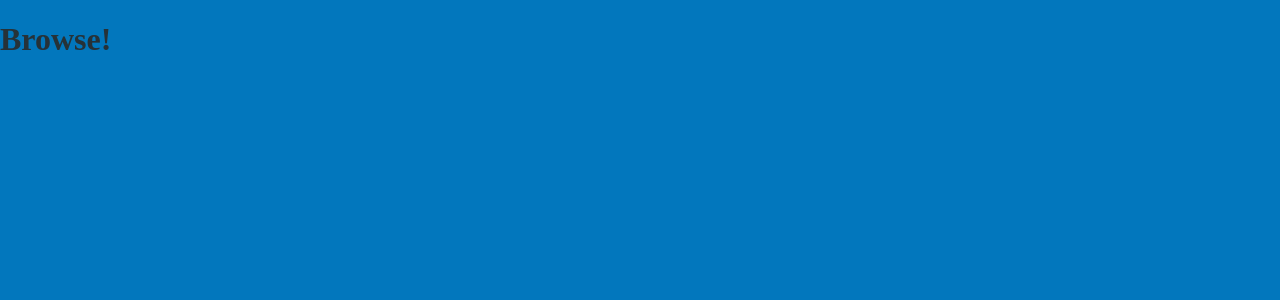
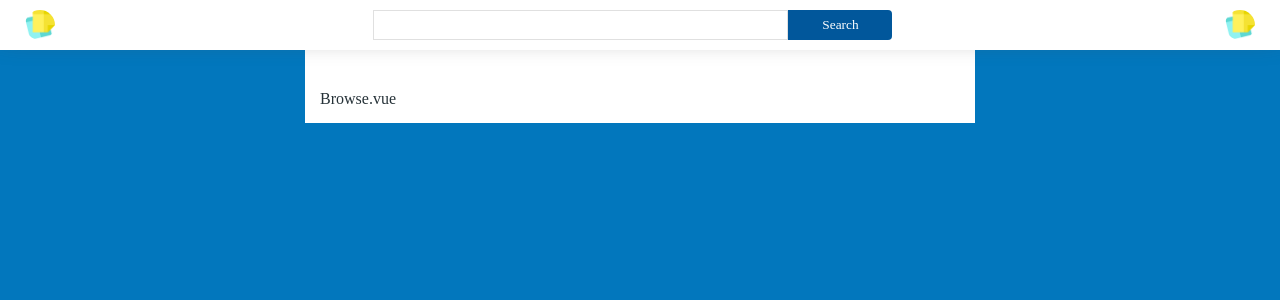
Before and after one commit to danverhans/Homework3, a Vue app: page /#/browse in a window 1280 px wide. Shown: the top 300 px of the page. Built offline with nearby package versions, Linux system fonts and the light colour scheme.

Commit message:
Added toggling and Navbar component

```diff
--- a/src/App.vue
+++ b/src/App.vue
@@ -192,7 +192,6 @@ nav div.avatar-container {
     right: 0;
     top: 50px;
     text-align: left;
-    display: none;
 }
 .drop-down-container span{
     display: block;
--- a/src/components/Browse.vue
+++ b/src/components/Browse.vue
@@ -1,17 +1,28 @@
 <template>
     <div class="list">
-        <h1>Browse!</h1>
+      <Navbar goNext="Index"/>
+        <section class="main-container">Browse.vue</section>
+
    </div>
 </template>
 
 <script>
-
+    import Navbar from '../components/Navbar'
     export default {
         name: 'Browse',
+        components: {
+            Navbar
+        }
     }
 </script>
 
 <!-- Add "scoped" attribute to limit CSS to this component only -->
 <style scoped>
-
+ .main-container {
+    width: 50%;
+    min-height: 100%;
+    margin: auto auto;
+    padding: 90px 15px 15px 15px;
+    background-color: #ffffff;
+    }
 </style>
--- a/src/components/Index.vue
+++ b/src/components/Index.vue
@@ -1,37 +1,26 @@
 <template>
     <div class="list">
-    <header>
-      <nav>
-        <div class="logo-container">
-          <img src="../assets/logo.png" alt="postIt">
-        </div>
-        <div class="search-container">
-          <input type="text" name="search"><button type="button">Search</button>
-        </div>
-
-        <div class="avatar-container">
-
-        </div>
-      </nav>
-    </header>
-    <section class="main-container"></section>
+      <Navbar goNext="Browse"/>
+    <section class="main-container">Index.vue</section>
     </div>
 </template>
-
 <script>
-
+    import Navbar from '../components/Navbar'
     export default {
         name: 'Index',
+        components: {
+          Navbar
+        }
     }
 </script>
 
 <!-- Add "scoped" attribute to limit CSS to this component only -->
 <style scoped>
-   .main-container {
+  .main-container {
     width: 50%;
     min-height: 100%;
     margin: auto auto;
     padding: 90px 15px 15px 15px;
     background-color: #ffffff;
-}
+    }
 </style>
--- a/src/components/Login.vue
+++ b/src/components/Login.vue
@@ -1,5 +1,4 @@
 <template>
-    <div class="list">
     <section class="login-page">
       <section id="login-container">
         <div>
@@ -17,13 +16,13 @@
           <h3>Please Log In</h3>
           <form action="index.html" method="post">
             <div>
-              <input type="text" name="email" placeholder="Email">
+              <input placeholder="Email">
             </div>
             <div>
-              <input type="password" name="password" placeholder="Password">
+              <input type="password" placeholder="Password">
             </div>
             <div>
-                <router-link to="/index"><button class="button" type="submit" name="login">Log In</button></router-link>
+                <router-link to="/index"><button class="button">Log In</button></router-link>
             </div>
             <div>
               <small>
@@ -33,11 +32,10 @@
           </form>
         </div>
       </section>
-    </section>    </div>
+    </section>
 </template>
 
 <script>
-
 
     export default {
         name: 'Login',
@@ -65,6 +63,7 @@
     background-color: #ffffff;
     box-shadow: 0 0 15px rgba(38, 50, 56, 0.33);
     text-align: center;
+    margin-top: 8%;
 }
 
 #login-container form div > input {
--- /dev/null
+++ b/src/components/Navbar.vue
@@ -0,0 +1,54 @@
+<template>
+    <div class="list">
+    <header>
+      <nav>
+        <div class="logo-container">
+          <img src="../assets/logo.png" alt="postIt">
+        </div>
+        <div class="search-container">
+          <input type="text" name="search"><button type="button">Search</button>
+        </div>
+
+        <div class="profile-pic">
+          <img src="../assets/logo.png" alt="postIt" @click="show = !show">
+        </div>
+        <div class="drop-down-container" v-show="show">
+            <span id="user-name">John Doe</span>
+            <span id="user-email">lisa.siia@gmail.com</span>
+            <span class="separator"></span>
+            <router-link to="/browse"><span>Browse</span></router-link>
+            <span class="separator"></span>
+            <router-link to="/"><span>Log out</span></router-link>
+        </div>
+      </nav>
+    </header>
+    </div>
+</template>
+<script>
+
+    export default {
+        name: 'Navbar',
+        data: function(){
+                return{
+                    show: false
+                }
+            }
+    }
+</script>
+
+<!-- Add "scoped" attribute to limit CSS to this component only -->
+<style scoped>
+  .profile-pic {
+    margin-right: 15px;
+    text-align: right;
+  }
+  .main-container {
+  width: 50%;
+  min-height: 100%;
+  margin: auto auto;
+  padding: 90px 15px 15px 15px;
+  background-color: #ffffff;
+  }
+
+
+</style>
```
Also changed, not shown: src/main.js (line endings or trailing spaces).
